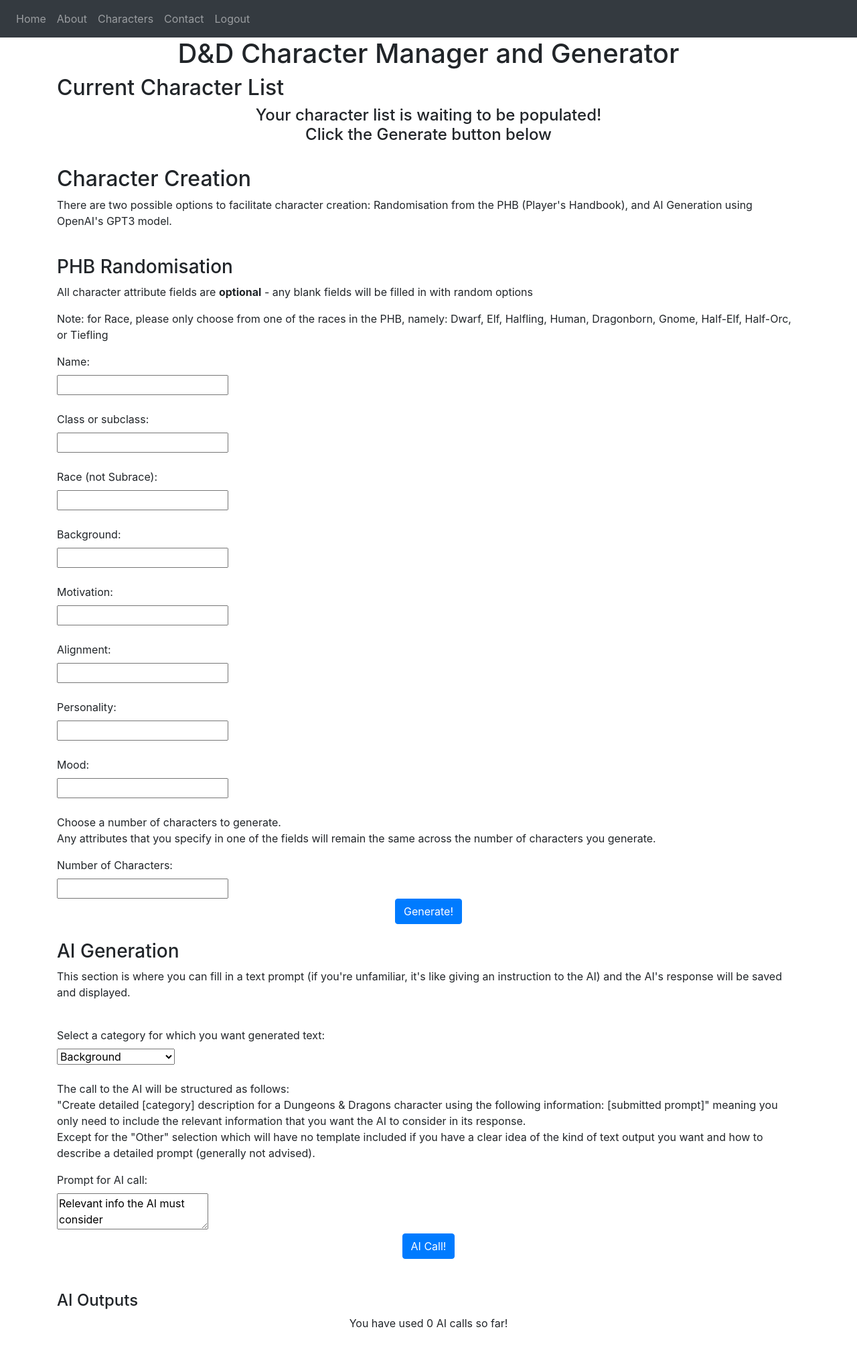
After one commit to Grandmaster12/cp-heroku, a Flask app: page /generator in a window 1280 px wide. The commit adds this page. Shown: the whole page at 67% size. Run offline with Flask 2, Linux system fonts and the light colour scheme; the visitor is signed in with stand-in values (Sample User, id 1); data comes from the database, SQL or seed files in the repository; data that the repository does not hold is empty; some libraries are stand-ins or nearby versions.

Commit message:
Added Home, Contact, and About pages. Implemented the text calls to GPT-3, DaVinci-003. Restructured character generator page, added the Text AI Calls table

```diff
--- a/app.py
+++ b/app.py
@@ -1,9 +1,6 @@
 from website import create_app
-from flask_sqlalchemy import SQLAlchemy
 
+# creating and running the app
 CP = create_app()
-# with CP.app_context():
-#     db = SQLAlchemy(CP)
-
 if __name__ == "__main__":
-    CP.run(debug=True)
+    CP.run(port=5001)
--- a/website/templates/base.html
+++ b/website/templates/base.html
@@ -1,3 +1,7 @@
+<!--
+    The base template that retains the consistency in constant features across all the pages,
+    Such as the navigation bar, the footer (when I eventually add it), handling flashed messages, etc.
+-->
 <!DOCTYPE html>
 <html lang="en">
 <head>
@@ -31,13 +35,19 @@
         </button>
         <div class="collapse navbar-collapse" id="navbar">
             <div class="navbar-nav">
+                <a class="nav-item nav-link" id="home" href="/">Home</a>
+                <a class="nav-item nav-link" id="home" href="/about">About</a>
+                <a class="nav-item nav-link" id="home" href="/generator">Characters</a>
+                <a class="nav-item nav-link" id="home" href="/contact">Contact</a>
                 {% if user.is_authenticated %}
-                <a class="nav-item nav-link" id="home" href="/">Home</a>
                 <a class="nav-item nav-link" id="logout" href="/logout">Logout</a>
                 {% else %}
                 <a class="nav-item nav-link" id="login" href="/login">Login</a>
                 <a class="nav-item nav-link" id="sign_up" href="/sign_up">Sign Up</a>
                 {% endif %}
+                <!--
+                    Add Profile button on far right
+                -->
             </div>
         </div>
     </nav>
--- /dev/null
+++ b/website/templates/generator.html
@@ -0,0 +1,207 @@
+{% extends "base.html" %} {% block head %}Generator | D&D Character Generator{%
+endblock %} {% block body %}
+<h1 style="text-align: center">D&D Character Manager and Generator</h1>
+
+<!--
+  The main page with all the functionality for character managing, viewing, and generating.
+-->
+<div class="content">
+  <h2>Current Character List</h2>
+
+  <!--
+    If the user has no characters created, show a message instead of the table
+  -->
+  {% if user.characters|length < 1 %}
+  <h4 style="text-align: center">
+    Your character list is waiting to be populated! <br />
+    Click the Generate button below
+  </h4>
+
+  <!--
+    Otherwise, when the user has at least one character, create the table and display them
+  -->
+  {% else %}
+  <div style="padding: auto" class="table">
+    <table>
+      <tr>
+        <th>Name</th>
+        <th>Class</th>
+        <th>Race</th>
+        <th>Background</th>
+        <th>Motivation</th>
+        <th>Alignment</th>
+        <th>Personality</th>
+        <th>Mood</th>
+        <th>Actions</th>
+      </tr>
+      {% for char in user.characters %}
+      <tr>
+        <td>{{ char.char_name }}</td>
+        <td>{{ char.char_class }}</td>
+        <td>{{ char.char_race }}</td>
+        <td>{{ char.char_bg }}</td>
+        <td>{{ char.char_motiv }}</td>
+        <td>{{ char.char_align }}</td>
+        <td>{{ char.char_personality }}</td>
+        <td>{{ char.char_mood }}</td>
+        <td>
+          <a href="/delete/{{char.id}}">Delete</a>
+          <br />
+          <a href="/edit/{{char.id}}">Edit</a>
+        </td>
+      </tr>
+      {% endfor %}
+    </table>
+    <p style="text-align: right"><a href="/delete-all">Delete All</a></p>
+  </div>
+  {% endif %}
+  <br />
+  <!--
+    Describing the methods of character creation
+  -->
+  <h2>Character Creation</h2>
+  <p>
+    There are two possible options to facilitate character creation:
+    Randomisation from the PHB (Player's Handbook), and AI Generation using
+    OpenAI's GPT3 model.
+  </p>
+  <br />
+
+  <h3>PHB Randomisation</h3>
+  <p>
+    All character attribute fields are <b>optional</b> - any blank fields will
+    be filled in with random options
+  </p>
+  <p>
+    Note: for Race, please only choose from one of the races in the PHB, namely:
+    Dwarf, Elf, Halfling, Human, Dragonborn, Gnome, Half-Elf, Half-Orc, or
+    Tiefling
+  </p>
+  <!--
+    Creating the generator form using the basic random choice functionality
+  -->
+  <div class="generator">
+    <form action="/generator" method="POST" id="init_char">
+      <label for="name">Name:</label><br />
+      <input type="text" name="init_name" id="init_name" /><br /><br />
+
+      <label for="class">Class or subclass:</label><br />
+      <input type="text" name="init_class" id="init_class" /><br /><br />
+
+      <label for="race">Race (not Subrace):</label><br />
+      <input type="text" name="init_race" id="init_race" /><br /><br />
+
+      <label for="bg">Background:</label><br />
+      <input type="text" name="init_bg" id="init_bg" /><br /><br />
+
+      <label for="motiv">Motivation:</label><br />
+      <input type="text" name="init_motiv" id="init_motiv" /><br /><br />
+
+      <label for="align">Alignment:</label><br />
+      <input type="text" name="init_align" id="init_align" /><br /><br />
+
+      <label for="personality">Personality:</label><br />
+      <input
+        type="text"
+        name="init_personality"
+        id="init_personality"
+      /><br /><br />
+
+      <label for="mood">Mood:</label><br />
+      <input type="text" name="init_mood" id="init_mood" /><br /><br />
+
+      <p>
+        Choose a number of characters to generate. <br />
+        Any attributes that you specify in one of the fields will remain the
+        same across the number of characters you generate.
+      </p>
+
+      <label for="fname">Number of Characters:</label><br />
+      <input type="number" name="num_chars" id="num_chars" /><br />
+      <div style="text-align: center">
+        <button type="submit" class="btn btn-primary" id="random">
+          Generate!
+        </button>
+      </div>
+      <br />
+    </form>
+  </div>
+
+  <!--
+    Describing the usage of the calls to GPT-3, explaining how they would be used,
+    and describing the input template which relates to prompt specification
+  -->
+  <h3>AI Generation</h3>
+  <p>
+    This section is where you can fill in a text prompt (if you're unfamiliar,
+    it's like giving an instruction to the AI) and the AI's response will be
+    saved and displayed.
+  </p>
+  <br />
+
+  <div class="AI_call">
+    <form action="/generator-ai" method="POST" id="char_rand">
+      <label for="text_cat"
+        >Select a category for which you want generated text:</label><br />
+
+      <select name="text_cat" id="text_cat">
+        <option value="background">Background</option>
+        <option value="motivation">Motivation</option>
+        <option value="physical">Physical Description</option>
+        <option value="personality">Personality</option>
+        <option value="mood">Mood</option>
+        <option value="other">Other</option>
+      </select> <br /><br />
+
+      <p id="cat_exp">
+        The call to the AI will be structured as follows: <br />
+        "Create detailed [category] description for a Dungeons & Dragons character
+        using the following information: [submitted prompt]"
+        meaning you only need to include the relevant information that you
+        want the AI to consider in its response.<br />
+        Except for the "Other" selection which will have no template included
+        if you have a clear idea of the kind of text output you want
+        and how to describe a detailed prompt (generally not advised).
+      </p>
+      <label for="prompt">Prompt for AI call:</label> <br />
+      <textarea id="prompt" name="user_prompt">Relevant info the AI must consider</textarea><br />
+        <!--
+            Submit button needs a confirmation prompt - uses 1 of their calls, and in case of mistake.
+        -->
+      <div style="text-align: center">
+        <button type="submit" class="btn btn-primary" id="AI">AI Call!</button>
+      </div>
+      <br /><br />
+    </form>
+  </div>
+
+  <!-- Output display section -->
+  <!-- Will update using JavaScript depending on the response format they specified, either text or image -->
+  <div class="AI Output">
+    <h4>AI Outputs</h4>
+    <p style="text-align: center">
+      You have used {{ user.ai_texts|length }} AI calls so far!
+    </p>
+    {% if user.ai_texts|length > 0 %}
+    <div style="padding: auto" class="table">
+      <table>
+        <tr>
+          <th>Call no.</th>
+          <th>Prompt (in bold) and continuation</th>
+        </tr>
+
+        {% for ind, text in texts %}
+        <tr>
+          <td>{{ ind+1 }}</td>
+          <td><b>{{ text.prompt }}</b> {{ text.content }}</td>
+          <td></td>
+        </tr>
+
+        {% endfor %}
+      </table>
+    </div>
+    {% endif %}
+  </div>
+</div>
+<br />
+{% endblock %}
--- a/website/templates/login.html
+++ b/website/templates/login.html
@@ -2,6 +2,7 @@
 {% block head %}Login | D&D Character Generator{% endblock %}
 
 {% block body %}
+
 <form method="POST">
     <br>
     <h3 style="text-align: center;">Login</h3>
--- a/website/views.py
+++ b/website/views.py
@@ -2,14 +2,33 @@ from flask import Blueprint, render_template, request, redirect, url_for, flash
 from flask_login import login_required, current_user
 from . import models
 from . import db
-from CP_func import new_char
+
+# Importing the important functions from the other code file
+from CP_func import new_char, OpenAIcall
 
 views = Blueprint("views", __name__)
 
-@views.route("/", methods=["POST", "GET"])
+# these first three pages will be fairly static and won't change much
+@views.route("/")
+def home():
+    return render_template("home.html", user=current_user)
+
+@views.route("/about")
+def about():
+    return render_template("about.html", user=current_user)
+
+@views.route("/contact")
+def contact():
+    return render_template("contact.html", user=current_user)
+
+# generate characters using the pre-added information, from the PHB and the motivations, personalities, and moods.
+@views.route("/generator", methods=["POST", "GET"])
 @login_required
-def index():
+def generate():
     if request.method == "POST":
+
+        # getting the data from the form that is submitted to /generator
+        print(request.form)
         input_params = [
             request.form["init_name"],
             request.form["init_class"],
@@ -21,7 +40,10 @@ def index():
             request.form["init_mood"],
             ]
 
+        # calling the function that actually generates the new character with the current user inputs
         rand_chars = new_char(input_params, request.form["num_chars"])
+
+        # taking the output of the randomised character and adding it to the DB
         for ind, rand_char in enumerate(rand_chars):
             char = models.Character(
                 char_name = rand_char["Name"],
@@ -30,8 +52,12 @@ def index():
                 char_bg = rand_char["Background"],
                 char_motiv = rand_char["Motivation"],
                 char_align = rand_char["Alignment"],
+
+                # the randomiser function returns lists for these two features
+                # if they are randomly generated and strings if the user defined them
                 char_personality = ", ".join(rand_char["Personality"]) if type(rand_char["Personality"]) == list else rand_char["Personality"],
                 char_mood = ", ".join(rand_char["Mood"]) if type(rand_char["Mood"]) == list else rand_char["Mood"],
+
                 user_id = current_user.id
                 )
 
@@ -40,12 +66,50 @@ def index():
                 db.session.commit()
             except:
                 flash(f"Issue with creating character #{ind + 1}", category="danger")
-        return redirect(url_for("views.index"))
+
+        return redirect(url_for("views.generate"))
 
     else:
-        char_list = models.Character.query.order_by(models.Character.date.desc()).all()
-        return render_template("index.html", chars=char_list, user=current_user)
+        # display the lists of generated entries in reverse order with the newest ones on top
+        texts_enum = list(enumerate(current_user.ai_texts))
+        chars_enum = list(enumerate(current_user.characters))
+        return render_template("generator.html", user=current_user, chars = list(reversed(chars_enum)), texts=list(reversed(texts_enum)))
 
+# call AI to output some feature descriptions
+@views.route("/generator-ai", methods=["POST"])
+@login_required
+def generate_ai():
+    # store the category (i.e. feature) that is requested and the content of the prompt
+    category, prompt = request.form["text_cat"], request.form["user_prompt"]
+
+    # if user selected Other, don't add the template and just use the prompt by itself
+    # otherwise insert the category into the template
+    new_prompt = \
+        prompt if category == "other" \
+        else f"Create a detailed {category} description for a Dungeons & Dragons character using the following information: " + prompt
+
+    # make a call to the AI using the updated prompt
+    result = OpenAIcall(new_prompt)
+
+    # creating the entry into the DB
+    text_entry = models.AIText(
+        # store the category and the information that the user provided
+        prompt = f"({category}), " + prompt,
+
+        # get the output as a result of the call to the AI.
+        content = result,
+        user_id = current_user.id
+        )
+
+    try:
+        db.session.add(text_entry)
+        db.session.commit()
+    except:
+        flash(f"Issue with generating AI response", category="danger")
+
+    return redirect(url_for("views.generate"))
+
+# deleting one of the generated characters
 @views.route("/delete/<int:id>")
 @login_required
 def delete(id):
@@ -54,16 +118,49 @@ def delete(id):
         try:
             db.session.delete(char_to_del)
             db.session.commit()
-            return redirect(url_for("views.index"))
+            return redirect(url_for("views.generate"))
         except:
             flash("There was a problem with deleting that character", category="danger")
+            return redirect(url_for("views.generate"))
     flash("Character deleted!", category="success")
 
+# the option to delete all characters if they would like
+@views.route("/delete-all/")
+@login_required
+def delete_all():
+    # delete characters one at a time, and
+    for char in current_user.characters:
+            try:
+                db.session.delete(char)
+                db.session.commit()
+            except:
+                flash(f"There was a problem with deleting character #{char.id}", category="danger")
+    flash("All characters deleted!", category="success")
+    return redirect(url_for("views.generate"))
+
+# delete all the AI calls - endpoint has to be typed in manually
+# it's intended to be only for me when testing layouts and functionality
+@views.route("/delete-all-_AI_/")
+@login_required
+def delete_all_AI():
+    for call in current_user.ai_texts:
+            try:
+                db.session.delete(call)
+                db.session.commit()
+            except:
+                flash("There was a problem with deleting one of the calls", category="danger")
+    flash("All calls deleted!", category="success")
+    return redirect(url_for("views.generate"))
+
+# the character editor, to allow users to change some of the features that have already been stored
 @views.route("/edit/<int:id>", methods=["GET", "POST"])
 @login_required
 def edit(id):
     edit_char = models.Character.query.get_or_404(id)
+
+    # the POST request is when the user wants to send updates to their current character
     if request.method == "POST":
+        # reassigning values for the stored character
         edit_char.char_name = request.form["name"]
         edit_char.char_class = request.form["class"]
         edit_char.char_race = request.form["race"]
@@ -75,8 +172,10 @@ def edit(id):
 
         try:
             db.session.commit()
-            return redirect(url_for("views.index"))
+            return redirect(url_for("views.generate"))
         except:
-            flash("There was a problem editing character attributes")
+            flash("There was a problem editing the character's attributes")
+
+    # the GET request is when the user wants to open the editor
     else:
         return render_template("edit.html", char = edit_char, user=current_user)
```
Also changed, not shown: CP_func.py (+32 -8 lines), website/__init__.py (+7 -3 lines), website/auth.py (+18 -10 lines), website/models.py (+34 -17 lines), website/templates/about.html (added, +14 -0 lines), website/templates/contact.html (added, +12 -0 lines), website/templates/edit.html (+6 -1 lines), website/templates/home.html (added, +11 -0 lines), website/templates/index.html (deleted, +0 -94 lines), website/templates/sign_up.html (+5 -5 lines), main.css (renamed from website/static/css/main.css).
